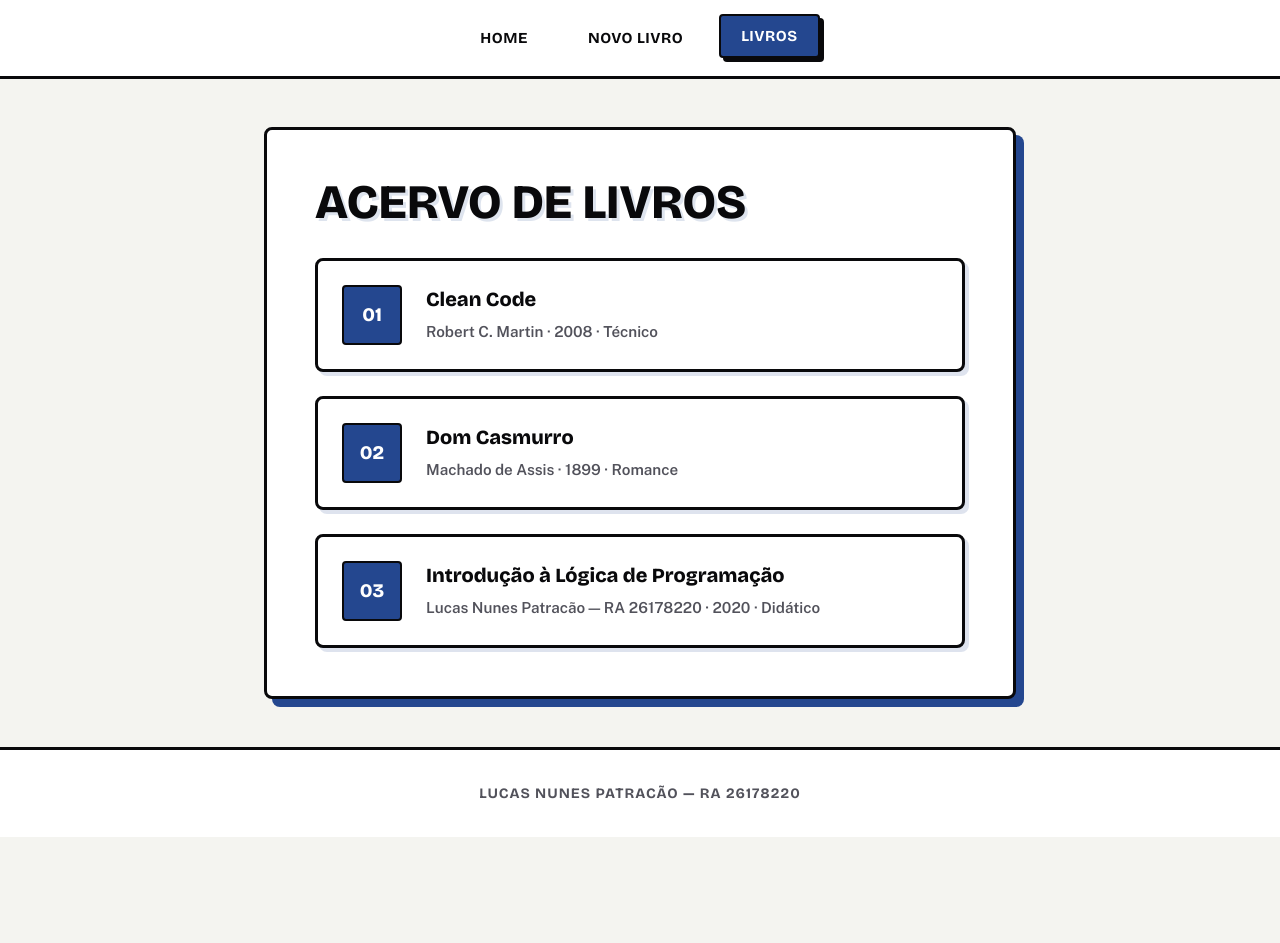
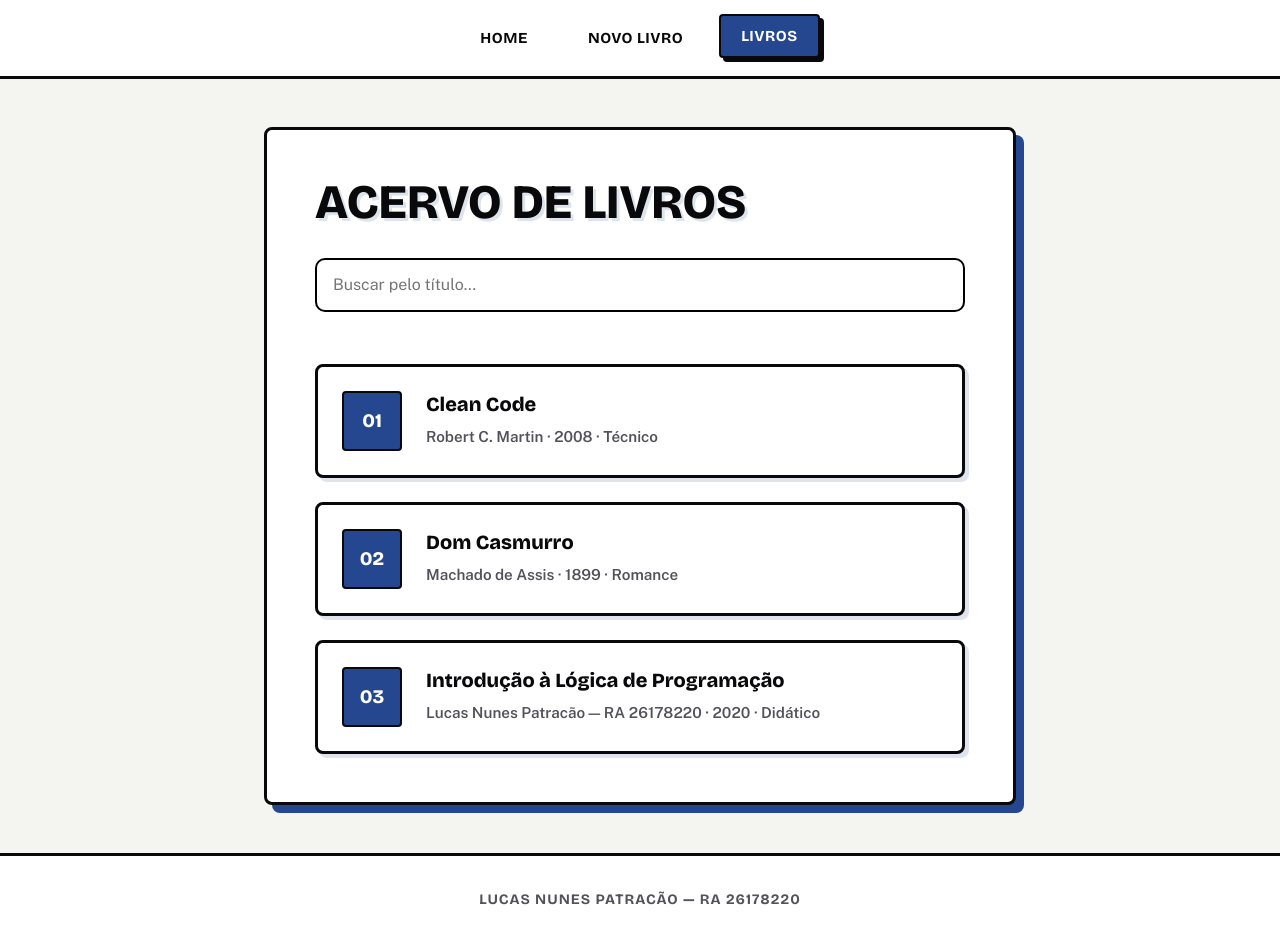
Before and after one commit to lucaspatracao/router-26178220, a React (Vite) app: page /livros in a window 1280 px wide. Before the commit the page ends 837 px from the top, so only its background shows below. Built offline with nearby package versions, Linux system fonts and the light colour scheme.

Commit message:
feat: busca pelo título na visualização (O5)

```diff
--- a/src/index.css
+++ b/src/index.css
@@ -338,3 +338,19 @@ code {
     text-align: center;
   }
 }
+
+/* ===== O5: campo de busca ===== */
+.busca {
+  width: 100%;
+  margin: 0 0 1.25rem;
+  padding: 0.75rem 1rem;
+  font: inherit;
+  background: #fff;
+  border: 2px solid #000;
+  border-radius: 10px;
+}
+
+.busca:focus {
+  outline: none;
+  box-shadow: 4px 4px 0 var(--cor-principal);
+}
--- a/src/pages/Visualizacao.jsx
+++ b/src/pages/Visualizacao.jsx
@@ -1,33 +1,60 @@
+import { useState } from 'react'
 import { Link } from 'react-router-dom'
 
-// Props vindas do App: title (constante) e registros (estado central).
+// Props que chegam do App:
+//  - title: constante com o título da página
+//  - registros: estado com todos os livros
 export default function Visualizacao({ title, registros }) {
-    // Sem registros: mensagem com link para o cadastro.
+    // Estado só desta página: o que a pessoa digita na busca (O5).
+    // Não precisa ir para o App porque mais ninguém usa esse texto.
+    const [busca, setBusca] = useState('')
+
+    // Sem nenhum livro cadastrado: mostro um aviso com link para o cadastro
     if (registros.length === 0) {
         return (
             <section>
                 <h1>{title}</h1>
-                <p>Nenhum livro cadastrado. <Link to="/livros/novo">Cadastre o primeiro</Link>.</p>
+                <p>
+                    Nenhum livro cadastrado.{' '}
+                    <Link to="/livros/novo">Cadastre o primeiro</Link>.
+                </p>
             </section>
         )
     }
 
-    // C=4: ordem alfabética pelo Título. Cópia para não mutar o estado.
-    const ordenados = [...registros].sort((a, b) =>
-        a.titulo.localeCompare(b.titulo, 'pt-BR')
-    )
+    // 1) filter: fica só com os livros cujo título contém o texto da busca
+    // 2) sort: coloco em ordem alfabética pelo título (C=4)
+    // O filter já devolve um array novo, então o sort não mexe no estado do App.
+    const termo = busca.trim().toLowerCase()
+    const exibidos = registros
+        .filter((r) => r.titulo.toLowerCase().includes(termo))
+        .sort((a, b) => a.titulo.localeCompare(b.titulo, 'pt-BR'))
 
     return (
         <section>
             <h1>{title}</h1>
+
+            <input
+                className="busca"
+                type="search"
+                placeholder="Buscar pelo título..."
+                value={busca}
+                onChange={(e) => setBusca(e.target.value)}
+            />
+
+            {exibidos.length === 0 ? (
+                <p>Nenhum livro encontrado para <strong>{busca}</strong>.</p>
+            ) : (
                 <ul className="lista">
-                {ordenados.map((r) => (
+                    {exibidos.map((r) => (
+                        // a key usa o id para o React saber qual item é qual
                         <li key={r.id}>
                             <div className="titulo">{r.titulo}</div>
                             <div className="detalhe">{r.autor} · {r.ano} · {r.genero}</div>
                         </li>
                     ))}
                 </ul>
+            )}
         </section>
     )
 }
```
Lines whose indentation alone changed are shown as unchanged.
